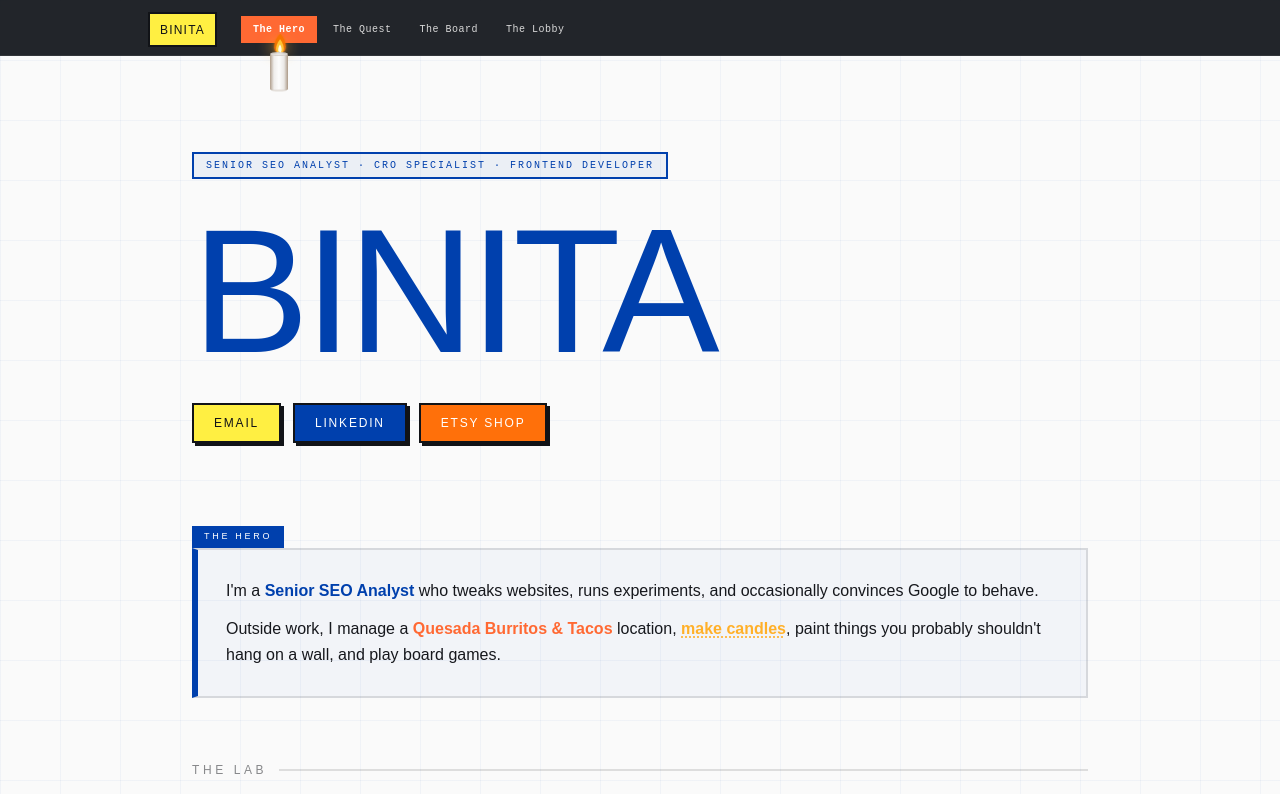
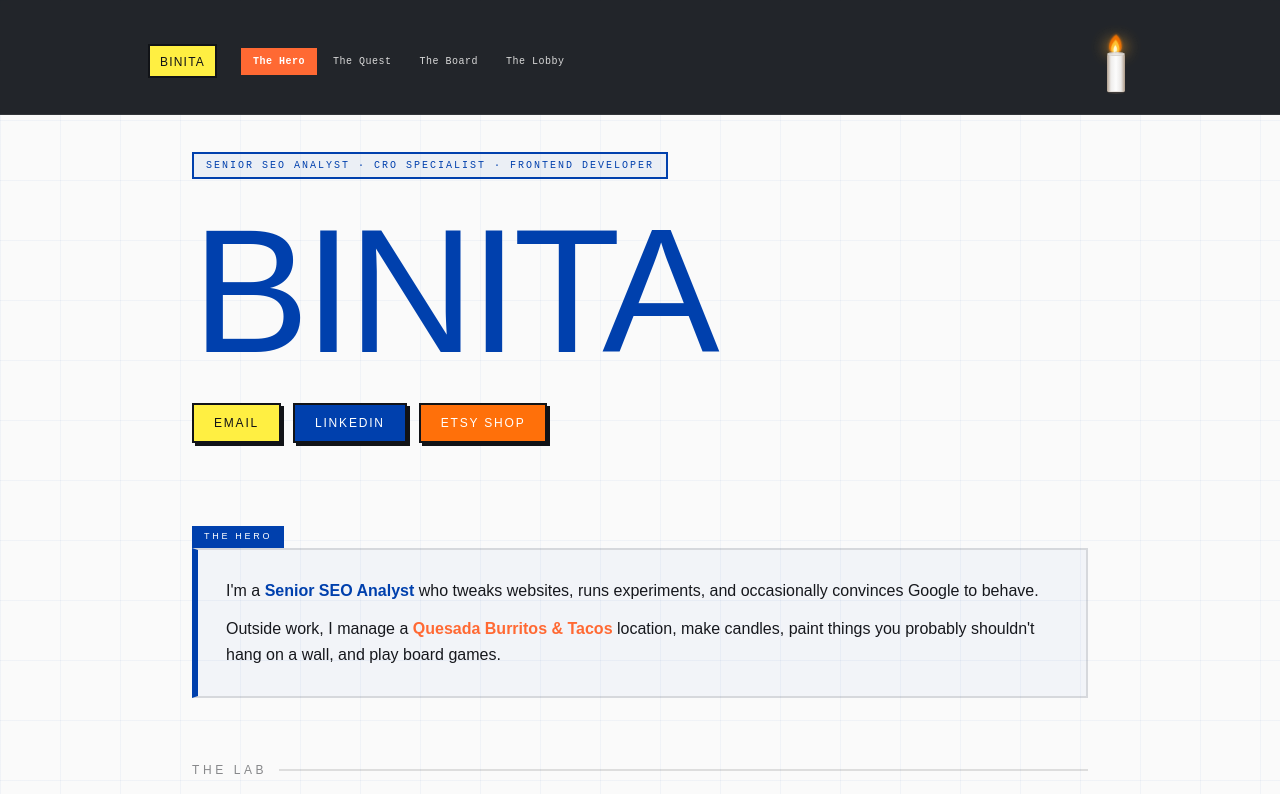
Before and after one commit to binita-patel-portfolio/the-quest, a React (Vite) app: page / in a window 1280 px wide. Shown: the top 794 px of the page. Built offline with nearby package versions, Linux system fonts and the light colour scheme; the HTML template or start-up script is replaced by a standard one.

Commit message:
Reverted to commit c7ed619f647163b6101577de169f662b034a36cc

```diff
--- a/src/components/HeroSection.tsx
+++ b/src/components/HeroSection.tsx
@@ -136,20 +136,7 @@ const HeroSection = () => (
           <p className="font-body-serif text-base leading-relaxed font-medium">
             Outside work, I manage a{" "}
             <strong style={{ color: "hsl(var(--bauhaus-red))" }}>Quesada Burritos & Tacos</strong>{" "}
-            location,{" "}
-            <span
-              onMouseEnter={() => window.dispatchEvent(new CustomEvent("candle-pulse"))}
-              style={{
-                color: "hsl(38 100% 58%)",
-                fontWeight: 700,
-                cursor: "default",
-                textDecoration: "underline dotted",
-                textUnderlineOffset: "3px",
-              }}
-            >
-              make candles
-            </span>
-            , paint things you probably shouldn't hang on a wall, and play board games.
+            location, make candles, paint things you probably shouldn't hang on a wall, and play board games.
           </p>
         </div>
       </motion.div>
--- a/src/components/ResourceBar.tsx
+++ b/src/components/ResourceBar.tsx
@@ -1,5 +1,5 @@
 import { useEffect, useState, useRef } from "react";
-import { motion, AnimatePresence } from "framer-motion";
+import { motion } from "framer-motion";
 
 const SECTIONS = [
   { id: "hero",     label: "The Hero"  },
@@ -8,75 +8,43 @@ const SECTIONS = [
   { id: "contact",  label: "The Lobby" },
 ];
 
-// Map section index (0-3) to a scroll % range
-const SECTION_RANGES = [
-  [0, 25],
-  [25, 50],
-  [50, 75],
-  [75, 100],
-];
-
-// Returns 0..3 float position of candle across sections
-const getCandlePos = (progress: number): number => {
-  for (let i = 0; i < SECTION_RANGES.length; i++) {
-    const [lo, hi] = SECTION_RANGES[i];
-    if (progress <= hi) {
-      const t = (progress - lo) / (hi - lo);
-      return i + Math.max(0, Math.min(1, t));
-    }
-  }
-  return 4;
-};
-
-// ── Candle SVG ────────────────────────────────────────────────────────────────
-const Candle = ({
-  progress,
-  pulse,
-}: {
-  progress: number;
-  pulse: boolean;
-}) => {
+const Candle = ({ progress }: { progress: number }) => {
   const [flicker, setFlicker] = useState({ sx: 1, sy: 1, tx: 0, o: 1, rot: 0 });
-  const [smokeParticles, setSmokeParticles] = useState<
-    { id: number; x: number }[]
-  >([]);
-  const flickerTimer = useRef<ReturnType<typeof setTimeout> | null>(null);
+  const [smokeParticles, setSmokeParticles] = useState<{ id: number; x: number; delay: number }[]>([]);
+  const timer = useRef<ReturnType<typeof setTimeout> | null>(null);
   const smokeTimer = useRef<ReturnType<typeof setInterval> | null>(null);
   const smokeId = useRef(0);
-
-  // Flicker SLOWS as scroll increases (fast at 0 → almost still at 100)
-  const flickerInterval = 55 + (progress / 100) * 320; // 55ms → 375ms
-  const flickerAmt = 0.22 - (progress / 100) * 0.18;  // 0.22 → 0.04
 
   const isExtinguished = progress >= 98;
   const flameFade = progress > 90 ? Math.max(0, 1 - (progress - 90) / 8) : 1;
 
+  // Constant flicker — same intensity throughout
   useEffect(() => {
     const tick = () => {
       if (!isExtinguished) {
         setFlicker({
-          sx:  1 - flickerAmt + Math.random() * flickerAmt * 2,
-          sy:  0.92 + Math.random() * (0.16 - (progress / 100) * 0.12),
-          tx:  (Math.random() - 0.5) * (2.5 - (progress / 100) * 2),
-          o:   0.9 + Math.random() * 0.1,
-          rot: (Math.random() - 0.5) * (8 - (progress / 100) * 7),
+          sx:  0.88 + Math.random() * 0.24,
+          sy:  0.90 + Math.random() * 0.20,
+          tx:  (Math.random() - 0.5) * 2.5,
+          o:   0.88 + Math.random() * 0.12,
+          rot: (Math.random() - 0.5) * 8,
         });
       }
-      flickerTimer.current = setTimeout(tick, flickerInterval + Math.random() * 40);
+      timer.current = setTimeout(tick, 60 + Math.random() * 50);
     };
-    flickerTimer.current = setTimeout(tick, flickerInterval);
-    return () => { if (flickerTimer.current) clearTimeout(flickerTimer.current); };
-  }, [progress, flickerInterval, flickerAmt, isExtinguished]);
+    timer.current = setTimeout(tick, 60);
+    return () => { if (timer.current) clearTimeout(timer.current); };
+  }, [isExtinguished]);
 
-  // Smoke when nearly burnt out
+  // Smoke particles when nearly extinguished
   useEffect(() => {
     if (progress > 88) {
       smokeTimer.current = setInterval(() => {
         setSmokeParticles(prev => {
-          const cleaned = prev.filter(p => p.id > smokeId.current - 5);
-          return [...cleaned, { id: ++smokeId.current, x: (Math.random() - 0.5) * 6 }];
+          const cleaned = prev.filter(p => p.id > smokeId.current - 6);
+          return [...cleaned, { id: ++smokeId.current, x: (Math.random() - 0.5) * 6, delay: Math.random() * 0.3 }];
         });
-      }, isExtinguished ? 280 : 700);
+      }, isExtinguished ? 300 : 600);
     } else {
       if (smokeTimer.current) clearInterval(smokeTimer.current);
       setSmokeParticles([]);
@@ -84,177 +52,166 @@ const Candle = ({
     return () => { if (smokeTimer.current) clearInterval(smokeTimer.current); };
   }, [progress, isExtinguished]);
 
-  // Wax burns down
-  const maxWaxH = 36;
+  // Candle burns DOWN — wax top descends, body shrinks
+  const maxWaxH = 38;
   const minWaxH = 5;
-  const waxBottom = 52;
-  const waxH  = maxWaxH - (maxWaxH - minWaxH) * (progress / 100);
+  const waxBottom = 54;                                          // fixed bottom
+  const waxH = maxWaxH - ((maxWaxH - minWaxH) * (progress / 100)); // shrinks
   const waxTop = waxBottom - waxH;
   const wickY  = waxTop - 1;
+
+  // Flame — fixed size, always same, just flickers
   const flameBaseY = wickY - 1;
-
-  // Glow — steady, pulse override
-  const baseGlow = 0.42 * flicker.o * flameFade;
-  const haloOpacity = pulse ? 0.9 : baseGlow;
-  const haloRx = pulse ? 18 : 11;
-  const haloRy = pulse ? 14 : 8;
-
-  // Drips
-  const d1 = progress > 20 ? Math.min(1, (progress - 20) / 25) : 0;
-  const d2 = progress > 45 ? Math.min(1, (progress - 45) / 25) : 0;
-  const d3 = progress > 65 ? Math.min(1, (progress - 65) / 20) : 0;
-
   const outerFlame = "M0,-17 C6,-12 7,-4 4.5,-0.8 C2.2,1.5 -2.2,1.5 -4.5,-0.8 C-7,-4 -6,-12 0,-17 Z";
   const midFlame   = "M0,-12 C3.8,-7.5 5,-2.5 3,0 C1.5,1.2 -1.5,1.2 -3,0 C-5,-2.5 -3.8,-7.5 0,-12 Z";
   const coreFlame  = "M0,-7 C2,-4.5 2.2,-1.5 1.2,0.2 C0.6,1 -0.6,1 -1.2,0.2 C-2.2,-1.5 -2,-4.5 0,-7 Z";
 
+  // Glow — steady
+  const haloOpacity = 0.45 * flicker.o * flameFade;
+
+  // Wax drips based on progress
+  const drip1Opacity = progress > 20 ? Math.min(1, (progress - 20) / 25) : 0;
+  const drip2Opacity = progress > 40 ? Math.min(1, (progress - 40) / 25) : 0;
+  const drip3Opacity = progress > 60 ? Math.min(1, (progress - 60) / 20) : 0;
+
   return (
-    <svg
-      width="30"
-      height="62"
-      viewBox="0 0 30 62"
-      fill="none"
-      overflow="visible"
-      style={{ marginTop: "22px" }}
-    >
+    <svg width="32" height="68" viewBox="0 0 32 68" fill="none" overflow="visible" style={{ marginTop: "22px" }}>
       <defs>
-        <linearGradient id="cWax" x1="0" y1="0" x2="1" y2="0">
+        <linearGradient id="waxGrad2" x1="0" y1="0" x2="1" y2="0">
           <stop offset="0%"   stopColor="hsl(30 18% 62%)" />
           <stop offset="22%"  stopColor="hsl(30 10% 93%)" />
           <stop offset="50%"  stopColor="hsl(0 0% 99%)"   />
           <stop offset="78%"  stopColor="hsl(30 10% 91%)" />
           <stop offset="100%" stopColor="hsl(30 18% 60%)" />
         </linearGradient>
-        <linearGradient id="cRim" x1="0" y1="0" x2="1" y2="0">
+        <linearGradient id="rimGrad2" x1="0" y1="0" x2="1" y2="0">
           <stop offset="0%"   stopColor="hsl(30 18% 55%)" />
           <stop offset="50%"  stopColor="hsl(0 0% 88%)"   />
           <stop offset="100%" stopColor="hsl(30 18% 53%)" />
         </linearGradient>
-        <radialGradient id="cMelt" cx="50%" cy="40%" r="60%">
+        {/* Melted top — rounded rim when low */}
+        <radialGradient id="meltTop" cx="50%" cy="40%" r="60%">
           <stop offset="0%"   stopColor="hsl(0 0% 97%)" />
           <stop offset="100%" stopColor="hsl(30 12% 78%)" />
         </radialGradient>
 
-        <filter id="cHalo" x="-300%" y="-300%" width="700%" height="700%">
-          <feGaussianBlur stdDeviation={pulse ? 9 : 7} />
+        <filter id="halo2" x="-300%" y="-300%" width="700%" height="700%">
+          <feGaussianBlur stdDeviation="7" />
         </filter>
-        <filter id="cFlame" x="-80%" y="-80%" width="260%" height="260%">
+        <filter id="flameGlow2" x="-80%" y="-80%" width="260%" height="260%">
           <feGaussianBlur stdDeviation="1.8" result="blur" />
           <feMerge><feMergeNode in="blur" /><feMergeNode in="SourceGraphic" /></feMerge>
         </filter>
-        <filter id="cSmoke" x="-200%" y="-300%" width="500%" height="600%">
+        <filter id="smoke" x="-200%" y="-300%" width="500%" height="600%">
           <feGaussianBlur stdDeviation="2.5" />
         </filter>
       </defs>
 
-      {/* Smoke */}
+      {/* SMOKE PARTICLES */}
       {smokeParticles.map(p => (
         <motion.ellipse
           key={p.id}
-          cx={15 + p.x} cy={flameBaseY - 10}
+          cx={16 + p.x}
+          cy={flameBaseY - 10}
           rx="3" ry="2"
           fill="hsl(220 10% 75%)"
-          filter="url(#cSmoke)"
+          filter="url(#smoke)"
           initial={{ opacity: 0.5, y: 0, scale: 0.5 }}
-          animate={{ opacity: 0, y: -26, scale: 2.4, x: p.x * 2 }}
-          transition={{ duration: 1.5, ease: "easeOut" }}
+          animate={{ opacity: 0, y: -28, scale: 2.5, x: p.x * 2 }}
+          transition={{ duration: 1.6, ease: "easeOut", delay: p.delay }}
         />
       ))}
 
-      {/* Halo glow */}
+      {/* AMBIENT HALO */}
       {flameFade > 0 && (
-        <motion.ellipse
-          cx="15" cy={flameBaseY - 5}
-          rx={haloRx} ry={haloRy}
-          fill={pulse ? "hsl(55 100% 70%)" : "hsl(38 100% 58%)"}
-          filter="url(#cHalo)"
-          animate={{ opacity: haloOpacity, rx: haloRx, ry: haloRy }}
-          transition={{ duration: 0.3 }}
+        <ellipse
+          cx="16" cy={flameBaseY - 5}
+          rx="12" ry="9"
+          fill="hsl(38 100% 58%)"
+          opacity={haloOpacity}
+          filter="url(#halo2)"
         />
       )}
 
-      {/* Flame */}
+      {/* FLAME */}
       {flameFade > 0 && (
-        <g transform={`translate(15, ${flameBaseY})`} filter="url(#cFlame)">
+        <g transform={`translate(16, ${flameBaseY})`} filter="url(#flameGlow2)">
           <g
             style={{
               transformOrigin: "0px 0px",
               transform: `scaleX(${flicker.sx}) scaleY(${flicker.sy}) translateX(${flicker.tx}px) rotate(${flicker.rot}deg)`,
-              opacity: flicker.o * flameFade * (pulse ? 1 : 1),
-              transition: `transform ${flickerInterval}ms ease-out, opacity 0.15s ease-out`,
+              opacity: flicker.o * flameFade,
+              transition: "transform 0.06s ease-out, opacity 0.15s ease-out",
             }}
           >
-            <path d={outerFlame} fill={pulse ? "hsl(43 100% 60%)" : "hsl(28 100% 48%)"} opacity="0.9" />
-            <path d={midFlame}   fill={pulse ? "hsl(55 100% 80%)" : "hsl(43 100% 60%)"} />
-            <path d={coreFlame}  fill="hsl(55 100% 95%)" />
+            <path d={outerFlame} fill="hsl(28 100% 48%)" opacity="0.9" />
+            <path d={midFlame}   fill="hsl(43 100% 60%)" />
+            <path d={coreFlame}  fill="hsl(55 100% 92%)" />
           </g>
         </g>
       )}
 
-      {/* Wick */}
+      {/* WICK */}
       <line
-        x1="15" y1={wickY - 0.5} x2="15" y2={waxTop + 2}
+        x1="16" y1={wickY - 0.5} x2="16" y2={waxTop + 2}
         stroke="hsl(25 30% 22%)" strokeWidth="1.4" strokeLinecap="round"
       />
 
-      {/* Wax body */}
-      <rect x="6" y={waxTop} width="18" height={waxH} fill="url(#cWax)" rx="1.5" />
-      <ellipse cx="15" cy={waxTop} rx="9" ry={2 + (progress / 100) * 1.5}
-        fill="url(#cMelt)" opacity="0.9" />
+      {/* CANDLE BODY — shrinks from top */}
+      <rect x="7" y={waxTop} width="18" height={waxH}
+        fill="url(#waxGrad2)" rx="1.5" />
 
-      {/* Puddle */}
+      {/* Melted concave top */}
+      <ellipse cx="16" cy={waxTop} rx="9" ry={2 + (progress / 100) * 1.5}
+        fill="url(#meltTop)" opacity="0.9" />
+
+      {/* Puddle at base — grows as candle melts */}
       {progress > 50 && (
         <ellipse
-          cx="15" cy={waxBottom + 1}
-          rx={4.5 + (progress - 50) / 20} ry={1 + (progress - 50) / 90}
+          cx="16" cy={waxBottom + 1}
+          rx={5 + (progress - 50) / 20}
+          ry={1.2 + (progress - 50) / 80}
           fill="hsl(0 0% 90%)"
-          opacity={Math.min(0.55, (progress - 50) / 65)}
+          opacity={Math.min(0.6, (progress - 50) / 60)}
         />
       )}
 
-      {/* Bottom shadow */}
-      <ellipse cx="15" cy={waxBottom + 0.5} rx="8" ry="1.1"
-        fill="hsl(30 18% 50%)" opacity="0.22" />
+      {/* Bottom grounding shadow */}
+      <ellipse cx="16" cy={waxBottom + 0.5} rx="8.5" ry="1.2"
+        fill="hsl(30 18% 50%)" opacity="0.25" />
 
-      {/* Drips */}
-      {d1 > 0 && (
-        <path d={`M8 ${waxTop + 2} Q6.5 ${waxTop + 9} 7 ${Math.min(waxTop + 16, waxBottom - 4)}`}
-          stroke="hsl(0 0% 88%)" strokeWidth="2.1" strokeLinecap="round" fill="none" opacity={d1} />
+      {/* Wax drip 1 — left */}
+      {drip1Opacity > 0 && (
+        <path
+          d={`M9 ${waxTop + 2} Q7.2 ${waxTop + 9} 7.8 ${Math.min(waxTop + 17, waxBottom - 4)}`}
+          stroke="hsl(0 0% 88%)" strokeWidth="2.2" strokeLinecap="round" fill="none"
+          opacity={drip1Opacity}
+        />
       )}
-      {d2 > 0 && (
-        <path d={`M22 ${waxTop + 3} Q23.5 ${waxTop + 10} 22.8 ${Math.min(waxTop + 18, waxBottom - 3)}`}
-          stroke="hsl(0 0% 86%)" strokeWidth="1.7" strokeLinecap="round" fill="none" opacity={d2} />
+      {/* Wax drip 2 — right */}
+      {drip2Opacity > 0 && (
+        <path
+          d={`M23 ${waxTop + 3} Q24.5 ${waxTop + 10} 23.8 ${Math.min(waxTop + 19, waxBottom - 3)}`}
+          stroke="hsl(0 0% 86%)" strokeWidth="1.8" strokeLinecap="round" fill="none"
+          opacity={drip2Opacity}
+        />
       )}
-      {d3 > 0 && (
-        <path d={`M12 ${waxTop + 1} Q10.5 ${waxTop + 7} 11 ${Math.min(waxTop + 13, waxBottom - 5)}`}
-          stroke="hsl(0 0% 91%)" strokeWidth="1.4" strokeLinecap="round" fill="none" opacity={d3} />
+      {/* Wax drip 3 — center-left, late */}
+      {drip3Opacity > 0 && (
+        <path
+          d={`M13 ${waxTop + 1} Q11.5 ${waxTop + 7} 12 ${Math.min(waxTop + 14, waxBottom - 5)}`}
+          stroke="hsl(0 0% 91%)" strokeWidth="1.5" strokeLinecap="round" fill="none"
+          opacity={drip3Opacity}
+        />
       )}
     </svg>
   );
 };
 
-// ── ResourceBar ───────────────────────────────────────────────────────────────
 const ResourceBar = () => {
-  const [progress, setProgress]   = useState(0);
-  const [active, setActive]       = useState("hero");
-  const [candlePulse, setCandlePulse] = useState(false);
-  const navRef = useRef<HTMLDivElement>(null);
-  const btnRefs = useRef<(HTMLButtonElement | null)[]>([]);
+  const [progress, setProgress] = useState(0);
+  const [active, setActive]     = useState("hero");
 
-  // Candle X position — slides across nav buttons
-  const [candleX, setCandleX] = useState(0);
-
-  // Pulse listener — fired from HeroSection
-  useEffect(() => {
-    const onPulse = () => {
-      setCandlePulse(true);
-      setTimeout(() => setCandlePulse(false), 1200);
-    };
-    window.addEventListener("candle-pulse", onPulse);
-    return () => window.removeEventListener("candle-pulse", onPulse);
-  }, []);
-
-  // Scroll tracking
   useEffect(() => {
     const onScroll = () => {
       const total = document.documentElement.scrollHeight - window.innerHeight;
@@ -262,44 +219,16 @@ const ResourceBar = () => {
       setProgress(p);
       for (const s of [...SECTIONS].reverse()) {
         const el = document.getElementById(s.id);
-        if (el && window.scrollY >= el.offsetTop - 250) {
-          setActive(s.id);
-          break;
-        }
+        if (el && window.scrollY >= el.offsetTop - 250) { setActive(s.id); break; }
       }
     };
     window.addEventListener("scroll", onScroll, { passive: true });
     return () => window.removeEventListener("scroll", onScroll);
   }, []);
 
-  // Update candle X whenever progress changes
-  useEffect(() => {
-    const pos = getCandlePos(progress); // 0..4 float
-    const idx = Math.min(3, Math.floor(pos));
-    const frac = pos - idx;
-
-    const cur = btnRefs.current[idx];
-    const next = btnRefs.current[Math.min(3, idx + 1)];
-    if (!cur) return;
-
-    const navEl = navRef.current;
-    if (!navEl) return;
-    const navRect = navEl.getBoundingClientRect();
-    const curRect = cur.getBoundingClientRect();
-    const curCenter = curRect.left + curRect.width / 2 - navRect.left;
-
-    if (next && idx < 3) {
-      const nextRect = next.getBoundingClientRect();
-      const nextCenter = nextRect.left + nextRect.width / 2 - navRect.left;
-      setCandleX(curCenter + (nextCenter - curCenter) * frac);
-    } else {
-      setCandleX(curCenter);
-    }
-  }, [progress]);
-
   return (
     <motion.header
-      className="fixed top-0 left-0 right-0 z-50"
+      className="fixed top-0 left-0 right-0 z-50 overflow-hidden"
       style={{
         background: "hsl(220 20% 8% / 0.92)",
         backdropFilter: "blur(8px)",
@@ -310,10 +239,10 @@ const ResourceBar = () => {
       animate={{ y: 0, opacity: 1 }}
       transition={{ delay: 0.4, duration: 0.5 }}
     >
-      <div className="px-5 pt-3 pb-2 max-w-5xl mx-auto flex items-center gap-6">
+      <div className="px-5 pt-4 pb-2 max-w-5xl mx-auto flex items-center gap-6">
 
         {/* Logo */}
-        <div className="shrink-0">
+        <div className="flex items-center gap-2 shrink-0">
           <div
             className="px-2.5 py-1"
             style={{
@@ -327,13 +256,11 @@ const ResourceBar = () => {
           </div>
         </div>
 
-        {/* Nav + sliding candle wrapper */}
-        <div className="hidden md:block flex-1 relative" ref={navRef}>
-          <nav className="flex items-center gap-1">
-            {SECTIONS.map((s, i) => (
+        {/* Nav links */}
+        <nav className="hidden md:flex items-center gap-1 flex-1">
+          {SECTIONS.map((s) => (
             <button
               key={s.id}
-                ref={el => { btnRefs.current[i] = el; }}
               onClick={() => document.getElementById(s.id)?.scrollIntoView({ behavior: "smooth" })}
               className="px-3 py-1.5 font-mono-game text-[10px] tracking-wider transition-all duration-150 cursor-pointer"
               style={
@@ -347,17 +274,9 @@ const ResourceBar = () => {
           ))}
         </nav>
 
-          {/* Sliding candle game piece */}
-          <AnimatePresence>
-            <motion.div
-              className="absolute top-0 pointer-events-none"
-              style={{ left: candleX, transform: "translateX(-50%)" }}
-              animate={{ left: candleX }}
-              transition={{ type: "spring", stiffness: 60, damping: 18 }}
-            >
-              <Candle progress={progress} pulse={candlePulse} />
-            </motion.div>
-          </AnimatePresence>
+        {/* Candle — right side */}
+        <div className="ml-auto shrink-0 flex items-center">
+          <Candle progress={progress} />
         </div>
 
       </div>
```
Lines whose indentation alone changed are shown as unchanged.
